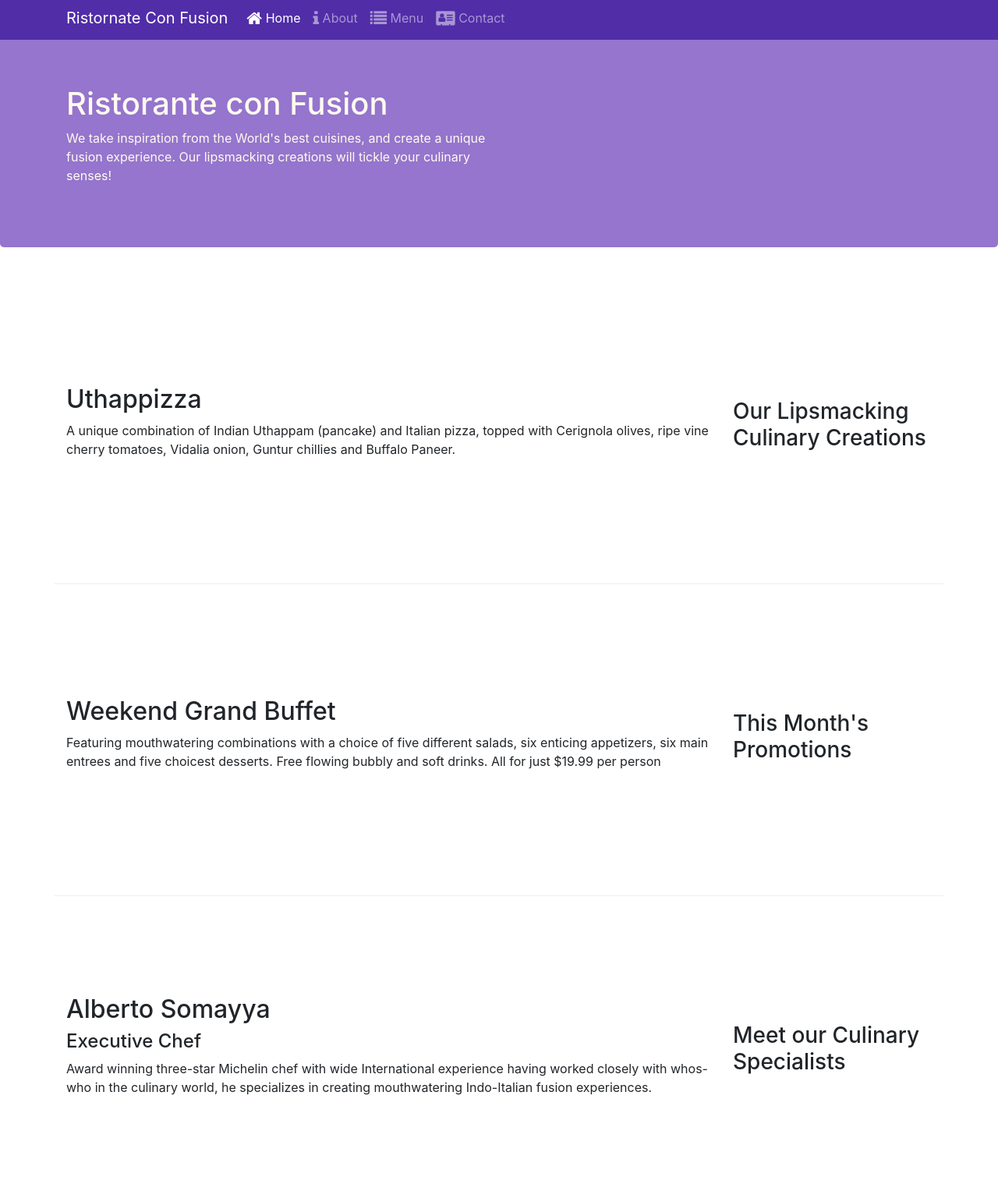
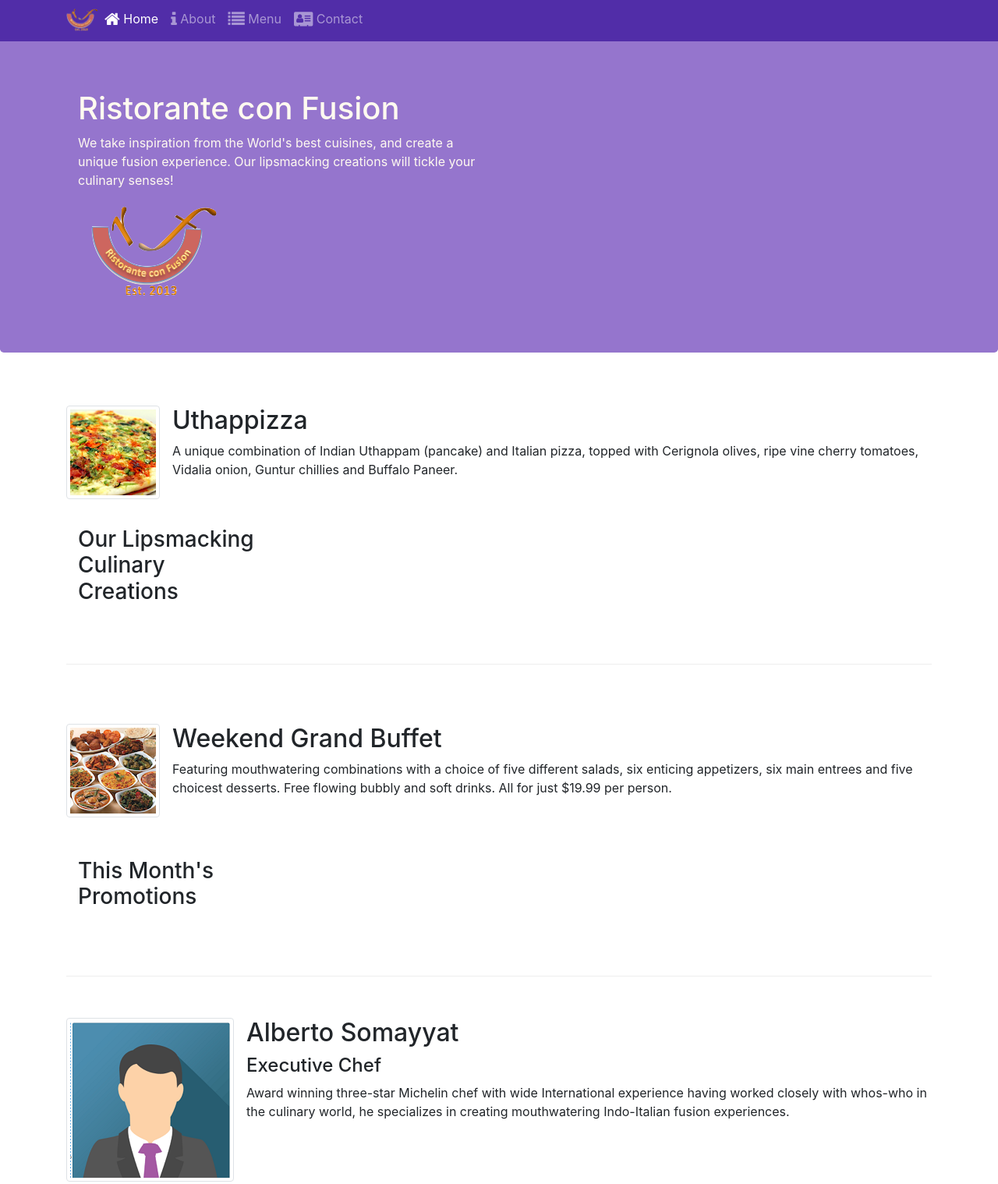
Before and after one commit to longITsince2021/Responsive-Design-and-Bootstrap-Grid-System-Part-1, a website: page index.html in a window 1280 px wide. Shown: the part 5-1523 px from the top of the page at 78% size. Drawn offline with nearby package versions, Linux system fonts and the light colour scheme.

Commit message:
Images and Media

```diff
--- a/css/styles2.css
+++ /dev/null
@@ -1,11 +0,0 @@
-.jumbotron{
-    background-color: #9575CD !important;
-    color: floralwhite;
-}
-.footer{
-    padding-top: 30px;
-    background-color: #d1c4e9;
-}
-.navbar-dark{
-    background-color: #512DA8;
-}
--- a/index.html
+++ b/index.html
@@ -7,19 +7,19 @@
     <meta name="viewport" content="width=device-width, initial-scale=1, shrink-to-fit=no">
     <meta http-equiv="x-ua-compatible" content="ie=edge">
 
-    <link rel="stylesheet" href="css/styles.css">
     <link rel="stylesheet" href="node_modules/bootstrap/dist/css/bootstrap.min.css">
     <link rel="stylesheet" href="node_modules/font-awesome/css/font-awesome.min.css">
     <link rel="stylesheet" href="node_modules/bootstrap-social/bootstrap-social.css">
     <script src="node_modules/jquery/dist/jquery.slim.min.js"></script>
     <script src="node_modules/popper.js/dist/umd/popper.min.js"></script>
     <script src="node_modules/bootstrap/dist/js/bootstrap.min.js"></script>
+    <link href="css/styles.css" rel="stylesheet">
 </head>
 
 <body>
     <nav class="navbar navbar-dark navbar-expand-sm fixed-top">
         <div class="container">
-            <a class="navbar-brand" href="#">Ristornate Con Fusion</a>
+            <a class="navbar-brand mr-auto" href="#"><img src="img/logo.png" height="30" width="41"></a>
             <div id="navbar" class="collapse navbar-collapse">
                 <ul class="navbar-nav mr-auto">
                     <li class="nav-item active"><a class="nav-link" href="#"><span class="fa fa-home fa-lg"></span> Home</a></li>
@@ -40,6 +40,9 @@
                 <div class="col-12 col-sm-6">
                     <h1>Ristorante con Fusion</h1>
                     <p>We take inspiration from the World's best cuisines, and create a unique fusion experience. Our lipsmacking creations will tickle your culinary senses!</p>
+                    <div class="col-12 col-sm align-self-center">
+                        <img src="img/logo.png" class="img-fluid">
+                    </div>
                 </div>
                 <div class="col-12 col-sm">
                 </div>
@@ -52,9 +55,12 @@
             <div class="col-12 col-sm-4 order-sm-last col-md-3">
                 <h3>Our Lipsmacking Culinary Creations</h3>
             </div>
-            <div class="col col-sm order-sm-first col-md">
-                <h2>Uthappizza</h2>
-                <p>A unique combination of Indian Uthappam (pancake) and Italian pizza, topped with Cerignola olives, ripe vine cherry tomatoes, Vidalia onion, Guntur chillies and Buffalo Paneer.</p>
+            <div class="media">
+                <img class="d-flex mr-3 img-thumbnail align-self-center" src="img/uthappizza.png" alt="Uthappizza">
+                <div class="media-body">
+                    <h2 class="mt-0">Uthappizza</h2>
+                    <p class="d-none d-sm-block">A unique combination of Indian Uthappam (pancake) and Italian pizza, topped with Cerignola olives, ripe vine cherry tomatoes, Vidalia onion, Guntur chillies and Buffalo Paneer.</p>
+                </div>
             </div>
         </div>
 
@@ -63,9 +69,12 @@
             <div class="col-12 col-sm-4 order-sm-last col-md-3">
                 <h3>This Month's Promotions</h3>
             </div>
-            <div class="col col-sm order-sm-first col-md">
-                <h2>Weekend Grand Buffet</h2>
-                <p>Featuring mouthwatering combinations with a choice of five different salads, six enticing appetizers, six main entrees and five choicest desserts. Free flowing bubbly and soft drinks. All for just $19.99 per person </p>
+            <div class="media">
+                <img class="d-flex mr-3 img-thumbnail align-self-center" src="img/buffet.png" alt="Uthappizza">
+                <div class="media-body">
+                    <h2 class="mt-0">Weekend Grand Buffet</h2>
+                    <p class="d-none d-sm-block">Featuring mouthwatering combinations with a choice of five different salads, six enticing appetizers, six main entrees and five choicest desserts. Free flowing bubbly and soft drinks. All for just $19.99 per person.</p>
+                </div>
             </div>
         </div>
 
@@ -73,10 +82,13 @@
             <div class="col-12 col-sm-4 order-sm-last col-md-3">
                 <h3>Meet our Culinary Specialists</h3>
             </div>
-            <div class="col col-sm order-sm-first col-md">
-                <h2>Alberto Somayya</h2>
-                <h4>Executive Chef</h4>
-                <p>Award winning three-star Michelin chef with wide International experience having worked closely with whos-who in the culinary world, he specializes in creating mouthwatering Indo-Italian fusion experiences. </p>
+            <div class="media">
+                <img class="d-flex mr-3 img-thumbnail align-self-center" src="img/alberto.png" alt="Uthappizza">
+                <div class="media-body">
+                    <h2 class="mt-0">Alberto Somayyat</h2>
+                    <h4>Executive Chef</h4>
+                    <p class="d-none d-sm-block">Award winning three-star Michelin chef with wide International experience having worked closely with whos-who in the culinary world, he specializes in creating mouthwatering Indo-Italian fusion experiences.</p>
+                </div>
             </div>
         </div>
     </div>
```
Also changed, not shown: aboutus.html (+17 -11 lines), contactus.html (+16 -15 lines).
